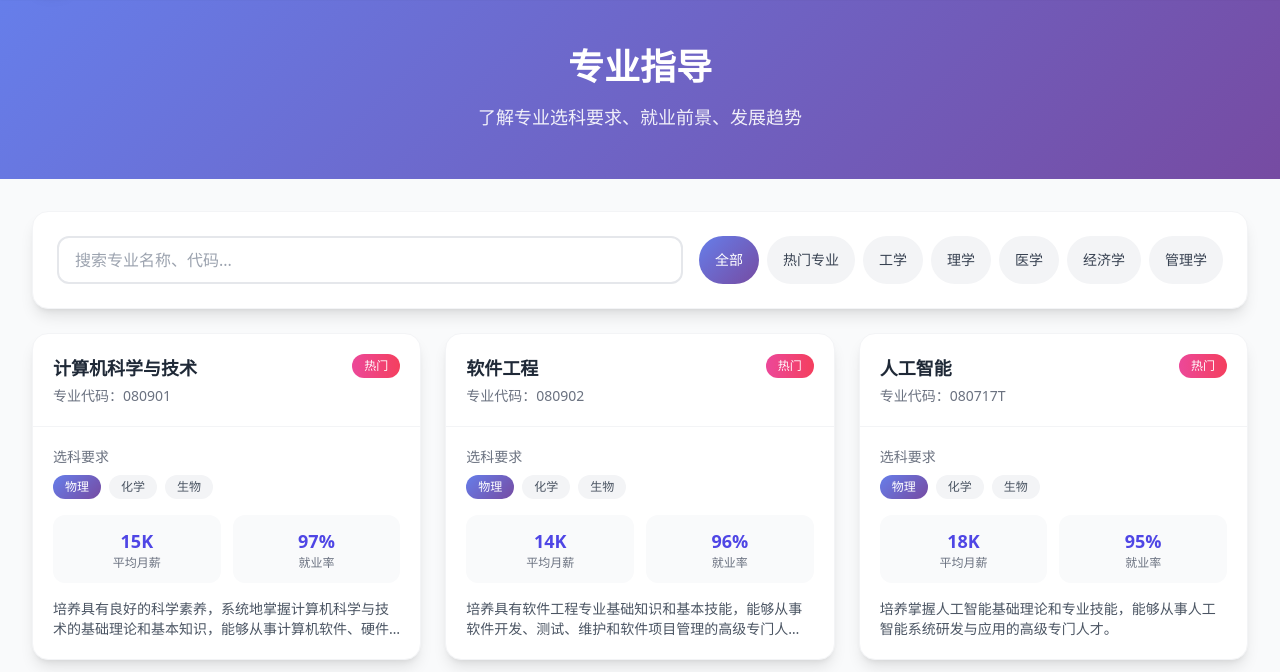
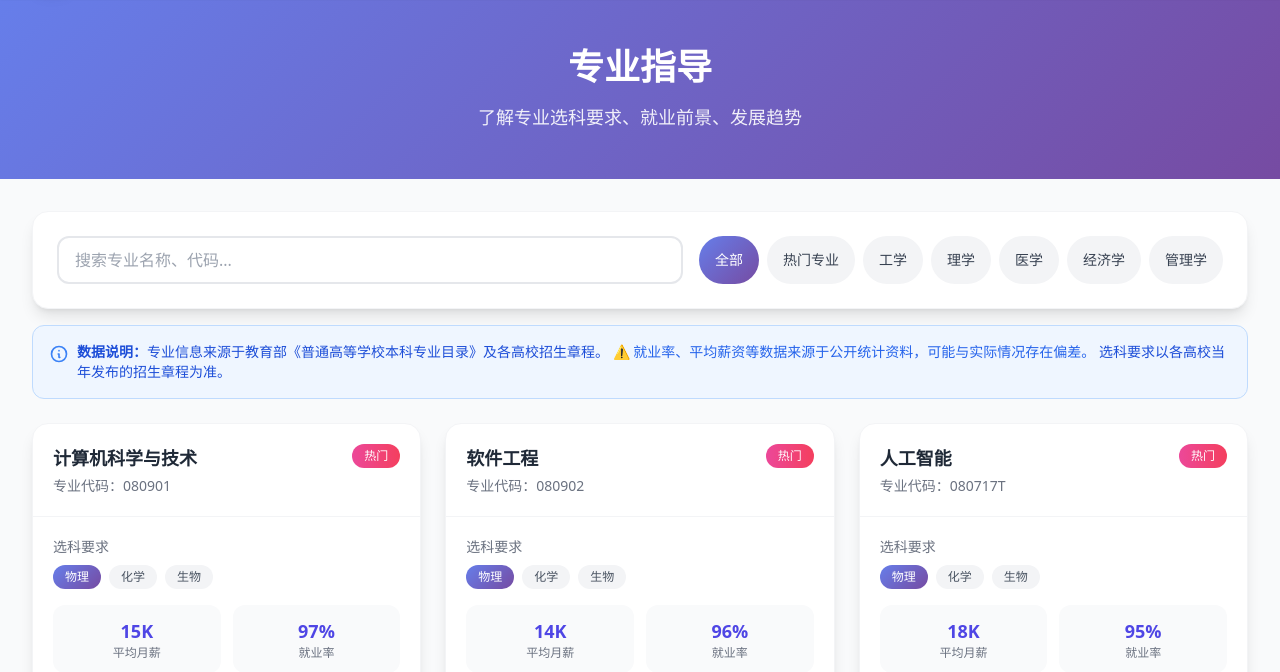
Before and after one commit to diaozy/SHGaoKao, a Flask app: page /major in a window 1280 px wide. Shown: the part 65-737 px from the top of the page. Run offline with Flask 3, Linux system fonts and the light colour scheme; some libraries are stand-ins or nearby versions.

Commit message:
feat: 在各数据页面添加详细数据来源说明
- query.html: 在查询结果概览下方添加数据说明卡片
- school.html: 在汇总统计下方添加数据来源说明
- major.html: 在搜索筛选区域下方添加数据说明
- simulate.html: 在输入表单下方添加数据来源说明

所有数据页面现在都包含：
- 明确的数据来源说明（上海市教育考试院、教育部等）
- 数据性质标注（官方/网络整理）
- 具体的风险提示

```diff
--- a/templates/major.html
+++ b/templates/major.html
@@ -131,7 +131,7 @@
         <!-- 主内容区 -->
         <section class="max-w-7xl mx-auto px-4 sm:px-6 lg:px-8 py-8">
             <!-- 搜索和筛选 -->
-            <div class="bg-white rounded-2xl shadow-lg border border-gray-100 p-6 mb-6">
+            <div class="bg-white rounded-2xl shadow-lg border border-gray-100 p-6 mb-4">
                 <div class="flex flex-col md:flex-row gap-4">
                     <div class="flex-1">
                         <input type="text" v-model="searchKeyword"
@@ -145,6 +145,20 @@
                             class="px-4 py-2 rounded-full text-sm font-medium transition-all">
                             {{ cat }}
                         </button>
+                    </div>
+                </div>
+            </div>
+
+            <!-- 数据说明 -->
+            <div class="bg-blue-50 border border-blue-200 rounded-xl p-4 mb-6">
+                <div class="flex items-start gap-2">
+                    <svg class="w-5 h-5 text-blue-500 flex-shrink-0 mt-0.5" fill="none" stroke="currentColor" viewBox="0 0 24 24">
+                        <path stroke-linecap="round" stroke-linejoin="round" stroke-width="2" d="M13 16h-1v-4h-1m1-4h.01M21 12a9 9 0 11-18 0 9 9 0 0118 0z"/>
+                    </svg>
+                    <div class="text-sm text-blue-700">
+                        <strong>数据说明：</strong>专业信息来源于教育部《普通高等学校本科专业目录》及各高校招生章程。
+                        <span class="text-blue-600">⚠️ 就业率、平均薪资等数据来源于公开统计资料，可能与实际情况存在偏差。</span>
+                        选科要求以各高校当年发布的招生章程为准。
                     </div>
                 </div>
             </div>
```
Also changed, not shown: templates/query.html (+16 -1 lines), templates/school.html (+15 -1 lines), templates/simulate.html (+15 -1 lines).
